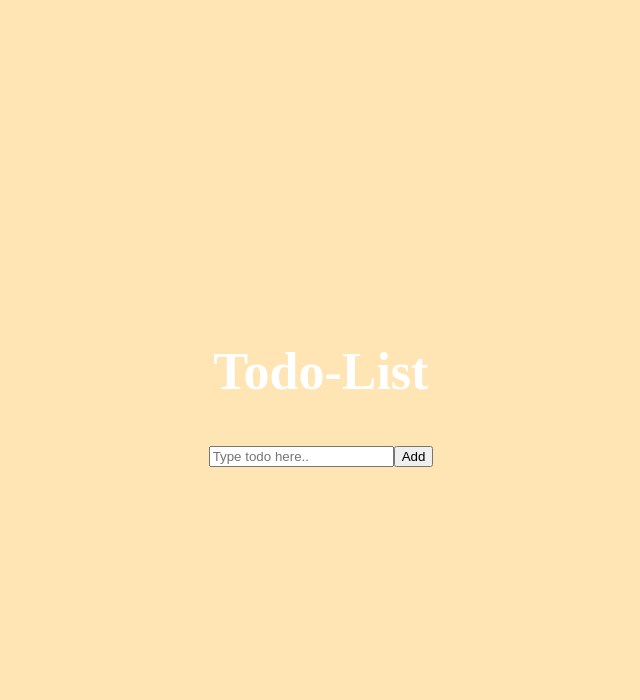
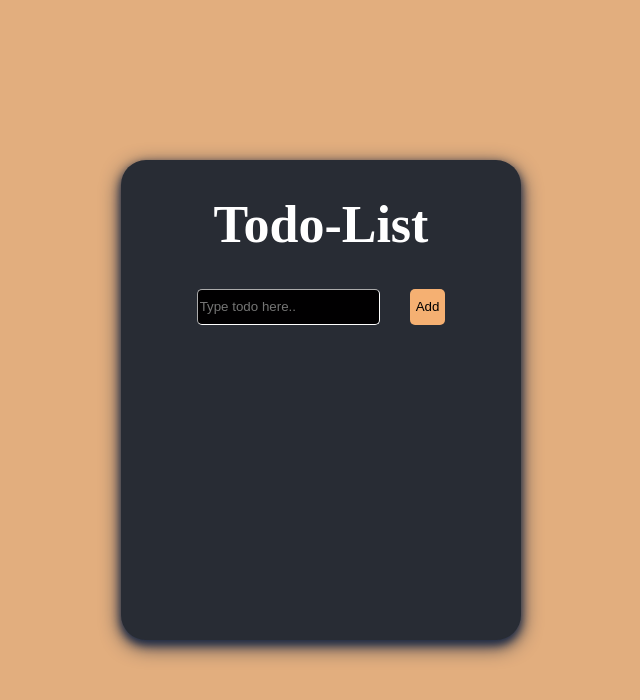
Before and after one commit to JosephMsimango/todo-list, a React (Create React App) app: page / in a window 1280 px wide. Shown: the top 700 px of the page, without its empty margins (319-959 px from the left). Built offline with nearby package versions, Linux system fonts and the light colour scheme; a web font is replaced by a local one.

Commit message:
just styled the background of the application and the todo form

```diff
--- a/src/App.css
+++ b/src/App.css
@@ -9,8 +9,8 @@
   color: white;
 }
 
-.todo{
-  background-color: #ffe5b4;
+.todo-app{
+  background-color: #E2AE7E;
   min-height: 100vh;
   display: flex;
   flex-direction: column;
@@ -22,4 +22,13 @@
 
 .todo-title{
   font-family: 'Qwitcher Grypen', cursive;
+  text-align: center;
 }
+
+.todo-container{
+  background-color: #282c34;
+  width: 25rem;
+  height: 30rem;
+  box-shadow: 0 4px 8px 0 #202c45, 0 6px 20px 0 #202c45;
+  border-radius: 25px;
+}
--- a/src/App.js
+++ b/src/App.js
@@ -8,10 +8,12 @@ function App() {
   const [todos,setTodos] = useState([]);
 
   return (
-    <div className='todo' >
-      <h1 className='todo-title'>Todo-List</h1>
-      <TodoForm todos={todos} setTodos={setTodos}/>
-      <TodoList todos={todos} setTodos={setTodos}/>
+    <div className='todo-app' >
+      <div className='todo-container'>
+        <h1 className='todo-title'>Todo-List</h1>
+        <TodoForm todos={todos} setTodos={setTodos}/>
+        <TodoList todos={todos} setTodos={setTodos}/>
+      </div>
     </div>
   );
 }
--- a/src/TodoForm/TodoForm.css
+++ b/src/TodoForm/TodoForm.css
@@ -0,0 +1,27 @@
+.todo-form{
+    display: flex;
+    justify-content: center;
+}
+
+.todo-input{
+    color: #ffffff;
+    background-color: #010001;
+    height: 2rem;
+    border-color: #ffffff;
+    border-radius: 5px;
+    border-width: thin;
+    outline: none !important;
+}
+
+.todo-input:focus{
+    border-color: #ffffff;
+    border-radius: 5px;
+    outline: none !important;
+}
+
+.todo-add-btn{
+    background-color:#F5B072;
+    border: none;
+    border-radius: 5px;
+    margin-left: 30px ;
+}
--- a/src/TodoForm/TodoForm.js
+++ b/src/TodoForm/TodoForm.js
@@ -23,6 +23,7 @@ const TodoForm = ({setTodos,todos}) => {
                         complete:false
                     }
                 )}
+                autofocus
             />
             <button
                 className='todo-add-btn'
```
